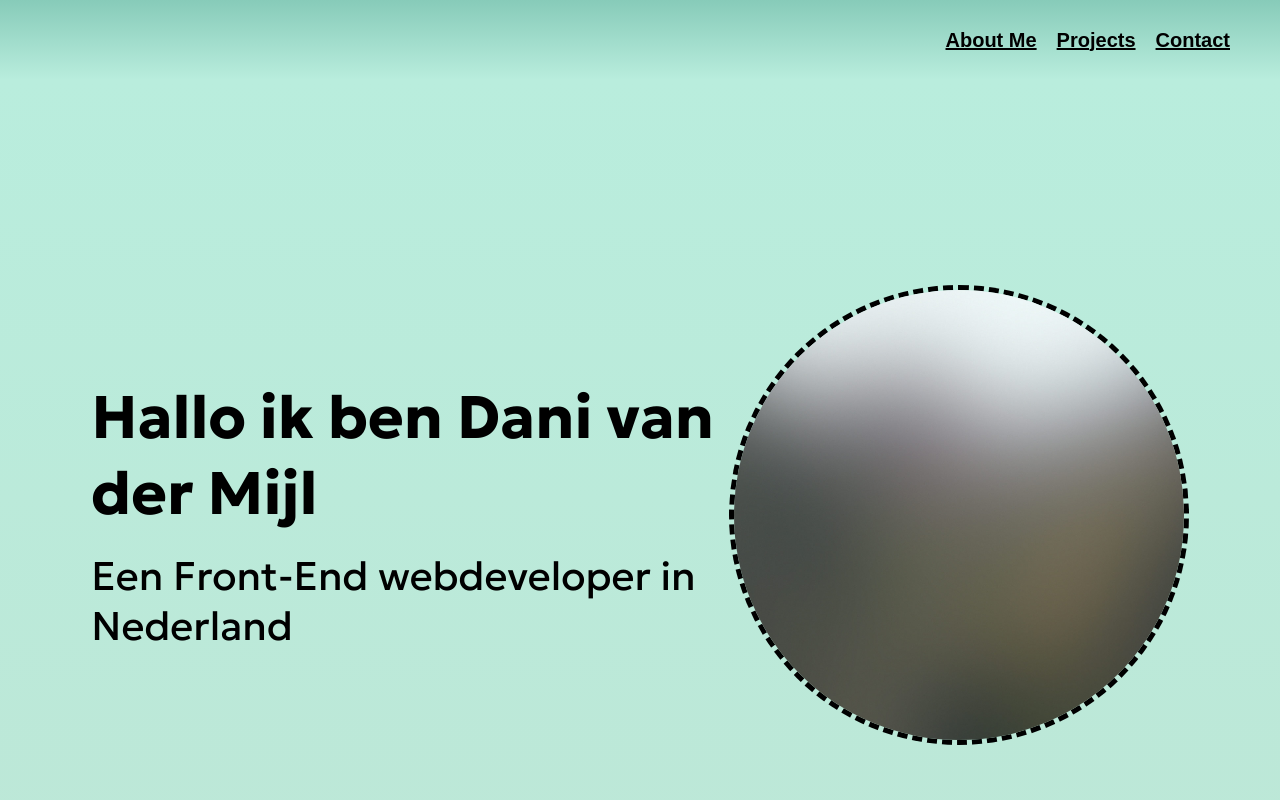
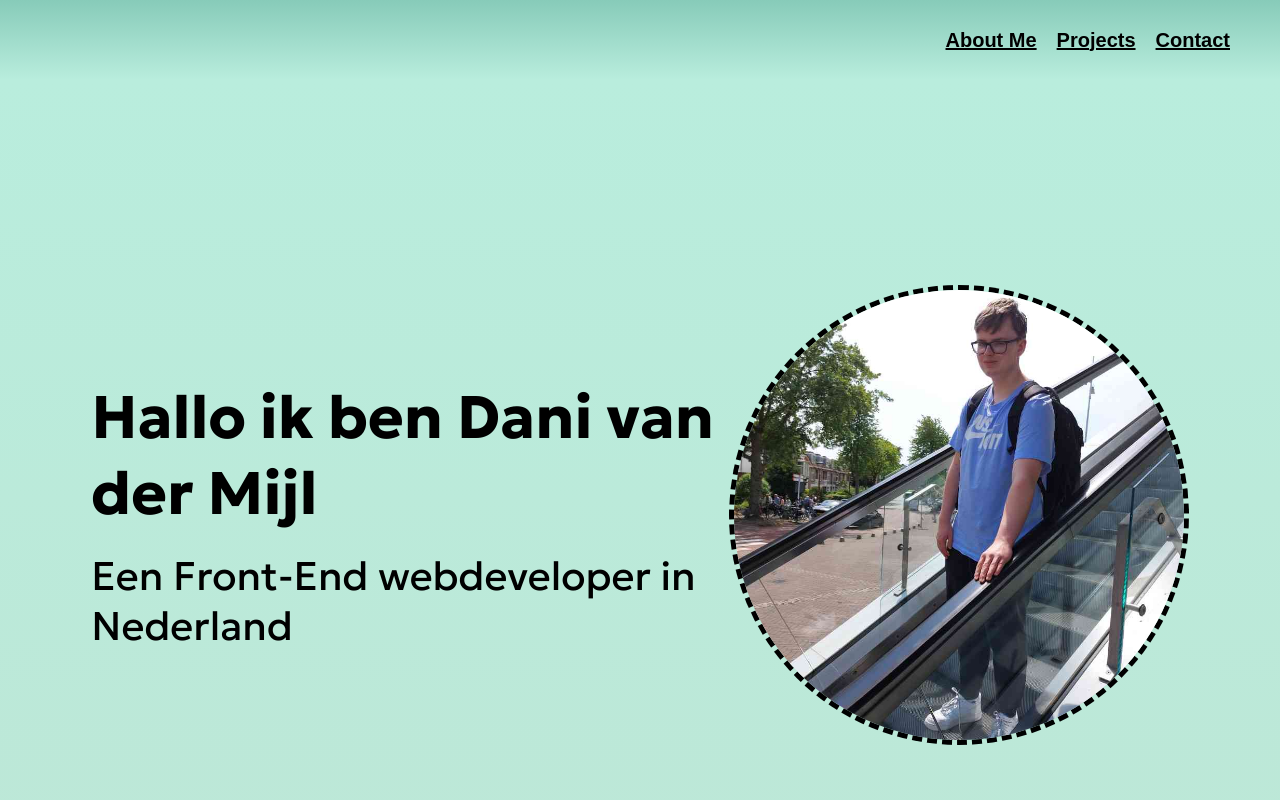
Before and after one commit to Danivdmijl/PortFolio, a plain HTML site: page index.html in a window 1280 px wide. Shown: the top 800 px of the page. Drawn offline with Linux system fonts and the light colour scheme.

Commit message:
add portfolio img

```diff
--- a/index.html
+++ b/index.html
@@ -494,7 +494,7 @@
                 <h2 class="frontinfo__container__h2">Hallo ik ben Dani van der Mijl</h2>
                 <p class="frontinfo__container__p">Een Front-End webdeveloper in Nederland</p>
             </div>
-            <img id="js--bigpicture" class="frontinfo__icon" src="./img/blurtemplate.jpg" alt="">
+            <img id="js--bigpicture" class="frontinfo__icon" src="./img/Portfolioimg.webp" alt="">
         </section>
 
         <!-- Second Section -->
```
Also changed, not shown: img/Portfolioimg.webp (renamed from img/20230926_145549.jpg), img/blurtemplate.jpg (deleted).
